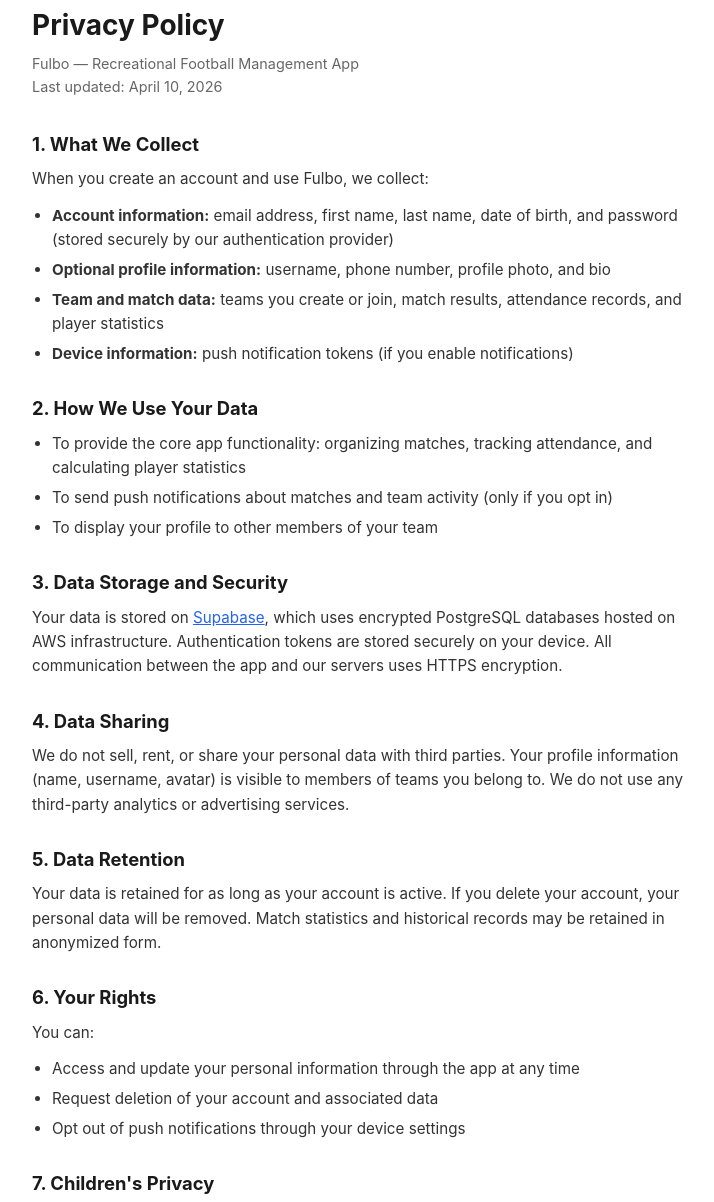
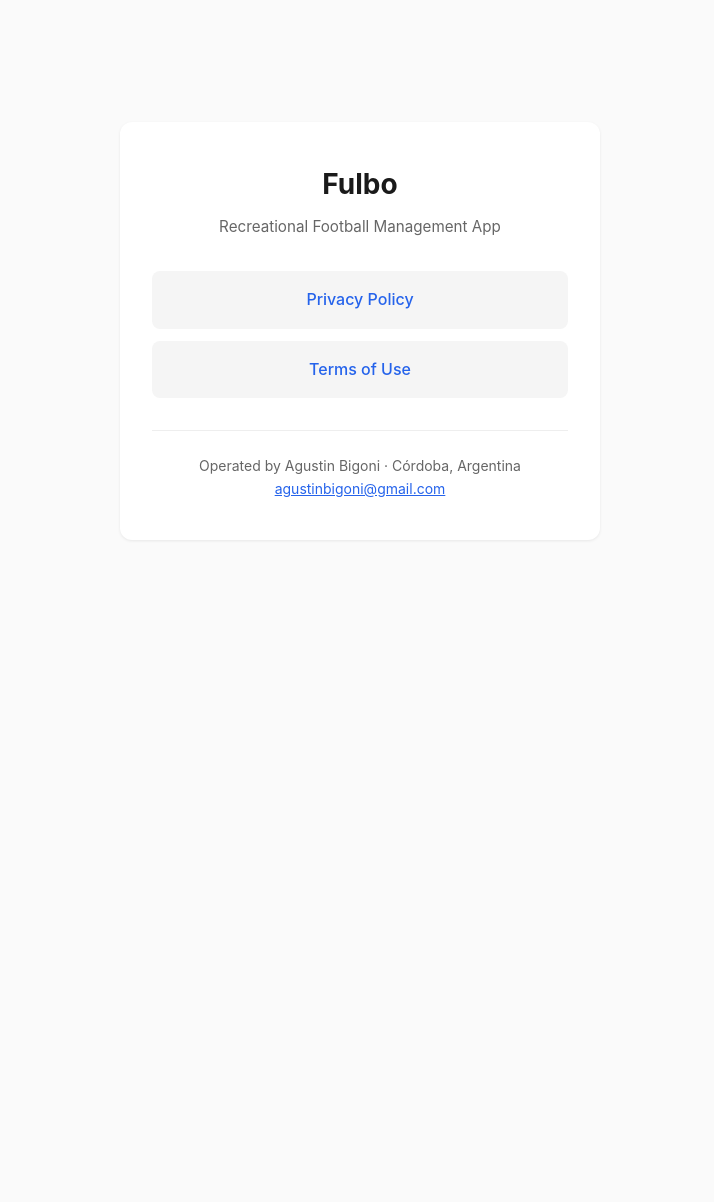
Before and after one commit to huesoskywalker/fulbo-legal, a plain HTML site: page index.html in a window 1280 px wide. Shown: the part 69-1271 px from the top of the page, without its empty margins (280-994 px from the left). After the commit the page ends 800 px from the top, so only its background shows below. Drawn offline with Linux system fonts and the light colour scheme.

Commit message:
Add files via upload

```diff
--- a/index.html
+++ b/index.html
@@ -3,7 +3,7 @@
 <head>
   <meta charset="UTF-8">
   <meta name="viewport" content="width=device-width, initial-scale=1.0">
-  <title>Fulbo — Privacy Policy</title>
+  <title>Fulbo — Legal</title>
   <style>
     * { margin: 0; padding: 0; box-sizing: border-box; }
     body {
@@ -12,73 +12,51 @@
       color: #1a1a1a;
       background: #fafafa;
       padding: 2rem 1rem;
+      min-height: 100vh;
+      display: flex;
+      align-items: center;
+      justify-content: center;
     }
     .container {
-      max-width: 720px;
-      margin: 0 auto;
+      max-width: 480px;
+      width: 100%;
       background: #fff;
       padding: 2.5rem 2rem;
       border-radius: 12px;
       box-shadow: 0 1px 3px rgba(0,0,0,0.08);
+      text-align: center;
     }
-    h1 { font-size: 1.75rem; margin-bottom: 0.25rem; }
-    .subtitle { color: #666; font-size: 0.9rem; margin-bottom: 2rem; }
-    h2 { font-size: 1.15rem; margin-top: 1.75rem; margin-bottom: 0.5rem; }
-    p, li { font-size: 0.95rem; color: #333; }
-    p { margin-bottom: 0.75rem; }
-    ul { margin-left: 1.25rem; margin-bottom: 0.75rem; }
-    li { margin-bottom: 0.35rem; }
-    .contact { margin-top: 2rem; padding-top: 1.5rem; border-top: 1px solid #eee; }
-    a { color: #2563eb; }
+    h1 { font-size: 1.75rem; margin-bottom: 0.5rem; }
+    .subtitle { color: #666; font-size: 0.95rem; margin-bottom: 2rem; }
+    nav { display: flex; flex-direction: column; gap: 0.75rem; }
+    nav a {
+      display: block;
+      padding: 1rem 1.25rem;
+      background: #f5f5f5;
+      border-radius: 8px;
+      color: #2563eb;
+      text-decoration: none;
+      font-weight: 500;
+      transition: background 0.15s ease;
+    }
+    nav a:hover { background: #e8e8e8; }
+    .contact { margin-top: 2rem; padding-top: 1.5rem; border-top: 1px solid #eee; color: #666; font-size: 0.875rem; }
+    .contact a { color: #2563eb; }
   </style>
 </head>
 <body>
   <div class="container">
-    <h1>Privacy Policy</h1>
-    <p class="subtitle">Fulbo — Recreational Football Management App<br>Last updated: April 10, 2026</p>
+    <h1>Fulbo</h1>
+    <p class="subtitle">Recreational Football Management App</p>
 
-    <h2>1. What We Collect</h2>
-    <p>When you create an account and use Fulbo, we collect:</p>
-    <ul>
-      <li><strong>Account information:</strong> email address, first name, last name, date of birth, and password (stored securely by our authentication provider)</li>
-      <li><strong>Optional profile information:</strong> username, phone number, profile photo, and bio</li>
-      <li><strong>Team and match data:</strong> teams you create or join, match results, attendance records, and player statistics</li>
-      <li><strong>Device information:</strong> push notification tokens (if you enable notifications)</li>
-    </ul>
-
-    <h2>2. How We Use Your Data</h2>
-    <ul>
-      <li>To provide the core app functionality: organizing matches, tracking attendance, and calculating player statistics</li>
-      <li>To send push notifications about matches and team activity (only if you opt in)</li>
-      <li>To display your profile to other members of your team</li>
-    </ul>
-
-    <h2>3. Data Storage and Security</h2>
-    <p>Your data is stored on <a href="https://supabase.com" target="_blank">Supabase</a>, which uses encrypted PostgreSQL databases hosted on AWS infrastructure. Authentication tokens are stored securely on your device. All communication between the app and our servers uses HTTPS encryption.</p>
-
-    <h2>4. Data Sharing</h2>
-    <p>We do not sell, rent, or share your personal data with third parties. Your profile information (name, username, avatar) is visible to members of teams you belong to. We do not use any third-party analytics or advertising services.</p>
-
-    <h2>5. Data Retention</h2>
-    <p>Your data is retained for as long as your account is active. If you delete your account, your personal data will be removed. Match statistics and historical records may be retained in anonymized form.</p>
-
-    <h2>6. Your Rights</h2>
-    <p>You can:</p>
-    <ul>
-      <li>Access and update your personal information through the app at any time</li>
-      <li>Request deletion of your account and associated data</li>
-      <li>Opt out of push notifications through your device settings</li>
-    </ul>
-
-    <h2>7. Children's Privacy</h2>
-    <p>Fulbo requires a date of birth during registration. We do not knowingly collect data from children under 13. If you believe a child under 13 has created an account, please contact us.</p>
-
-    <h2>8. Changes to This Policy</h2>
-    <p>We may update this policy from time to time. Significant changes will be communicated through the app. Continued use of Fulbo after changes constitutes acceptance of the updated policy.</p>
+    <nav>
+      <a href="privacy.html">Privacy Policy</a>
+      <a href="terms.html">Terms of Use</a>
+    </nav>
 
     <div class="contact">
-      <h2>9. Contact</h2>
-      <p>Questions about this privacy policy? Contact us at <a href="mailto:agustinbigoni@gmail.com">agustinbigoni@gmail.com</a></p>
+      Operated by Agustin Bigoni · Córdoba, Argentina<br>
+      <a href="mailto:agustinbigoni@gmail.com">agustinbigoni@gmail.com</a>
     </div>
   </div>
 </body>
```
